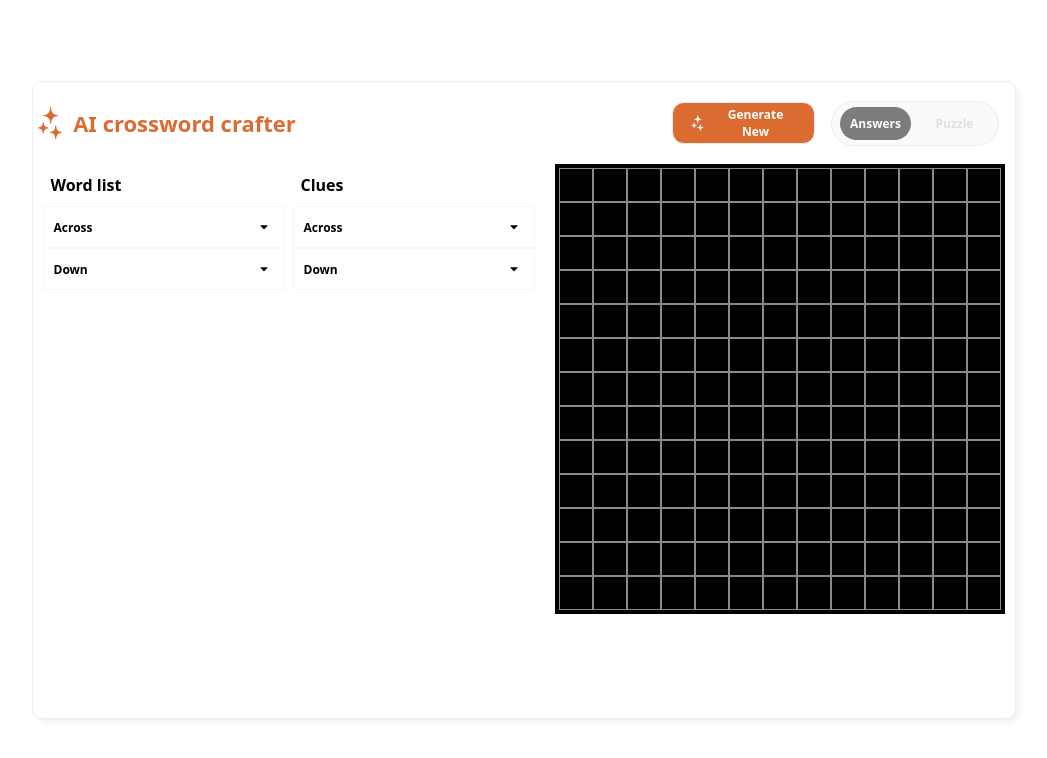
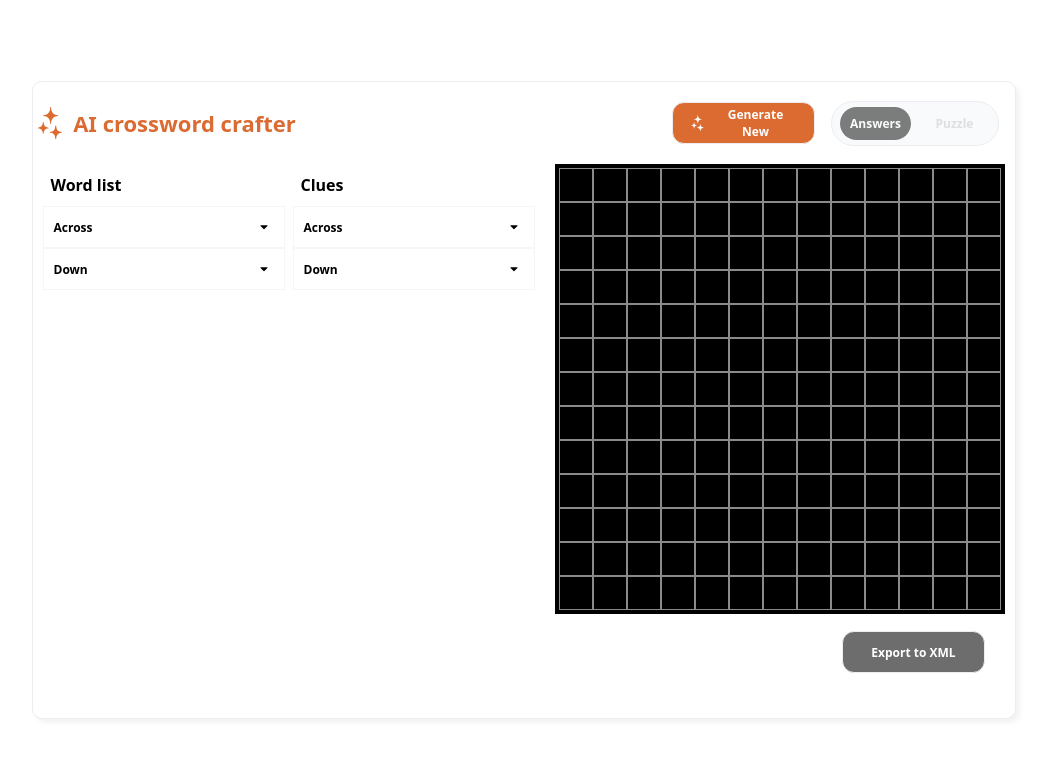
Before and after one commit to francescacallard/times-cross-word, a React (Create React App) app: page / in a window 1280 px wide. Shown: the top 758 px of the page, without its empty margins (116-1163 px from the left). Built offline with nearby package versions, Linux system fonts and the light colour scheme.

Commit message:
getting XML to work

```diff
--- a/src/components/CrosswordFilled/index.jsx
+++ b/src/components/CrosswordFilled/index.jsx
@@ -5,7 +5,6 @@ import styles from './styles.module.css'
 const CrosswordFilled = () => {
   const { puzzleData, selectedWordId } = useApp()
   const [grid, setGrid] = useState([])
-  const gridSize = 13
 
   useEffect(() => {
     console.log('Selected Word ID from filled:', selectedWordId);
--- /dev/null
+++ b/src/components/ExportToXmlButton/index.jsx
@@ -0,0 +1,18 @@
+import React from 'react'
+import styles from './styles.module.css'
+import { useApp } from 'context/AppContext'
+import exportToXml from '../../utils/XmlExport'
+
+export const ExportToXmlButton = () => {
+  const { puzzleData } = useApp()
+
+  const handleExportToXML = () => {
+    exportToXml(puzzleData)
+  }
+
+  return (
+    <button className={styles.exportButton} onClick={handleExportToXML}>
+    Export to XML
+    </button>
+  )
+}
--- /dev/null
+++ b/src/components/ExportToXmlButton/styles.module.css
@@ -0,0 +1,21 @@
+.exportButton {
+  margin-top: 16px;
+  display: flex;
+  height: 42px;
+  width: 143px;
+  padding: 16px;
+  justify-content: center;
+  align-items: center;
+  gap: 8px;
+  flex-shrink: 0;
+  border-radius: 12px;
+  border: 1px solid #EBEDF0;
+  background: #6d6d6d;
+  font-family: system-ui, -apple-system, BlinkMacSystemFont, 'Segoe UI', Roboto, Oxygen, Ubuntu, Cantarell, 'Open Sans', 'Helvetica Neue', sans-serif;
+  font-size: 12px;
+  font-style: normal;
+  font-weight: 700;
+  line-height: normal;
+  color: #FFFFFF ;
+  cursor: pointer;
+}
--- a/src/components/GenerateCrossword/index.jsx
+++ b/src/components/GenerateCrossword/index.jsx
@@ -10,6 +10,7 @@ import { WordsPlaced } from 'components/WordsPlaced'
 import { GeneratePuzzle } from 'components/GeneratePuzzle'
 import CrosswordFilled from 'components/CrosswordFilled'
 import { EmptyCrossword } from 'components/EmptyCrossword'
+import { ExportToXmlButton } from 'components/ExportToXmlButton'
 
 export const GenerateCrossword = () => {
   const { crosswordData, showPuzzle } = useApp();
@@ -33,7 +34,9 @@ export const GenerateCrossword = () => {
                 ) : (
                   <EmptyGrid />
                 )}
-                {/* <WordsPlaced crosswordData={crosswordData} /> */}
+                <div className='exportContainer'>
+               <ExportToXmlButton />
+               </div>
               </div>
             </div>
             <div className='right-side-container'>
--- a/src/components/GenerateCrossword/styles.css
+++ b/src/components/GenerateCrossword/styles.css
@@ -88,3 +88,12 @@ gap: 8px;
   margin-right: 20px;
   width: 982px;
 }
+
+.exportContainer {
+  display: flex;
+  flex-direction: row;
+  align-items: center;
+  justify-content: flex-end;
+  margin-right: 20px;
+  /* border: 1px solid green; */
+}
--- /dev/null
+++ b/src/utils/XmlExport/index.js
@@ -0,0 +1,62 @@
+function generateCrosswordXml(puzzleData) {
+  const xmlDoc = document.implementation.createDocument(null, 'crossword')
+  const root = xmlDoc.documentElement
+
+  const grid = xmlDoc.createElement('grid')
+  const rows = xmlDoc.createElement('rows')
+  rows.textContent = puzzleData.grid.length
+  const columns = xmlDoc.createElement('columns')
+  columns.textContent = puzzleData.grid[0].length
+  grid.appendChild(rows)
+  grid.appendChild(columns)
+  root.appendChild(grid)
+
+  const clues = xmlDoc.createElement('clues')
+  const across = xmlDoc.createElement('across')
+  const down = xmlDoc.createElement('down')
+
+  puzzleData.entriesInfo.forEach(([, entry]) => {
+    const clueElement = xmlDoc.createElement('clue')
+    clueElement.setAttribute('number', entry.entryNum)
+    clueElement.setAttribute('answer', entry.wordUsedAcross || entry.wordUsedDown)
+    clueElement.textContent = entry.clue
+
+    if (entry.wordUsedAcross) {
+      across.appendChild(clueElement.cloneNode(true))
+    }
+    if (entry.wordUsedDown) {
+      down.appendChild(clueElement)
+    }
+  })
+
+  clues.appendChild(across)
+  clues.appendChild(down)
+  root.appendChild(clues)
+
+  const solution = xmlDoc.createElement("solution");
+  puzzleData.grid.forEach(row => {
+    const rowElement = xmlDoc.createElement("row");
+    rowElement.textContent = row.map(cell => cell.value || '.').join('');
+    solution.appendChild(rowElement);
+  });
+  root.appendChild(solution);
+
+  const serializer = new XMLSerializer();
+  return serializer.serializeToString(xmlDoc);
+}
+
+function exportToXml(puzzleData) {
+  const xml = generateCrosswordXml(puzzleData);
+  const blob = new Blob([xml], { type: 'application/xml' });
+  const url = URL.createObjectURL(blob);
+  const a = document.createElement('a');
+  a.href = url;
+  a.download = 'crossword.xml';
+  document.body.appendChild(a);
+  a.click();
+  document.body.removeChild(a);
+  URL.revokeObjectURL(url);
+}
+
+
+export default exportToXml;
```
